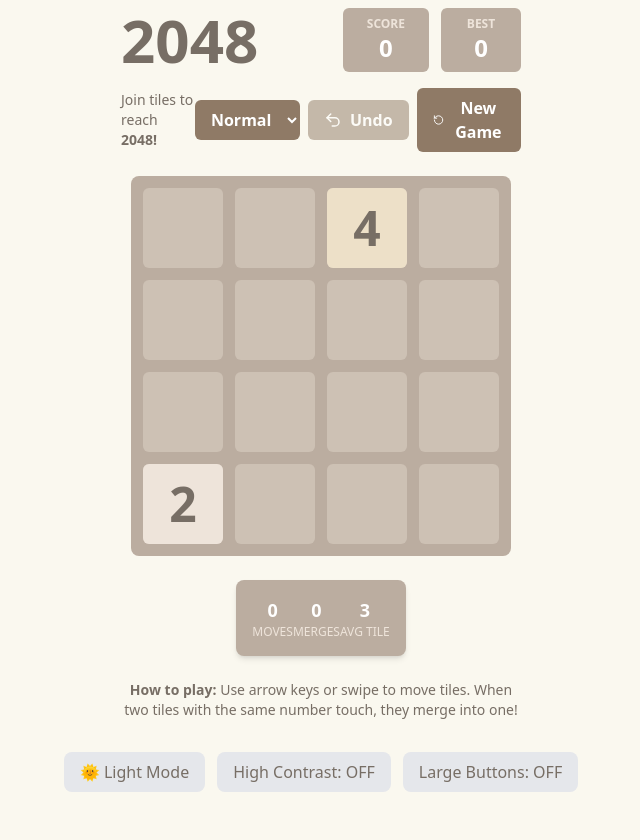
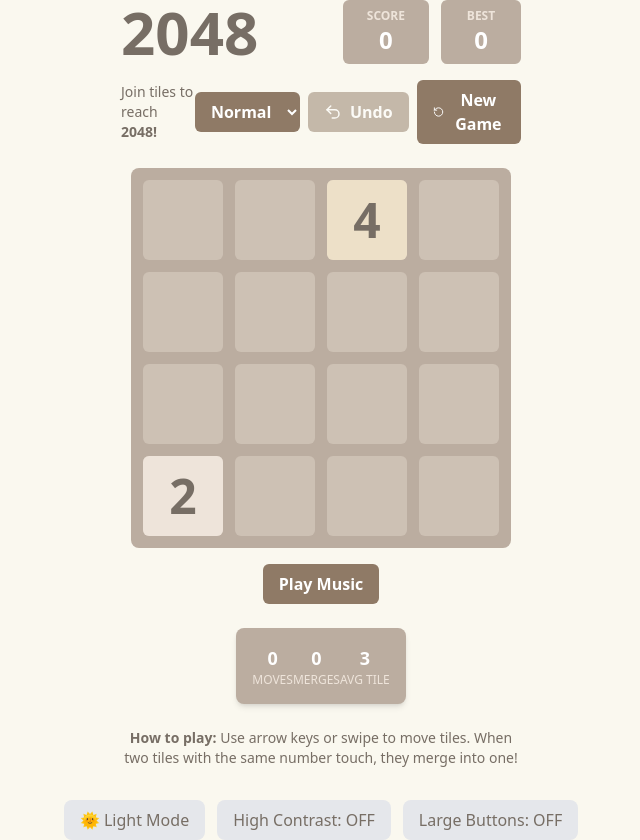
Before and after one commit to vinisha1014/two-zero-four-eight, a React (Vite) app: page / in a window 1280 px wide. Shown: the whole page, without its empty margins (319-959 px from the left). Before the commit the page ends 800 px from the top, so only its background shows below. Built offline with nearby package versions, Linux system fonts and the light colour scheme.

Commit message:
Added MusicPlayer component and integrated it into the game

```diff
--- a/src/App.tsx
+++ b/src/App.tsx
@@ -7,7 +7,7 @@
 import { ThemeProvider, useTheme } from './context/ThemeController';
 import ThemeSwitcher from './components/ThemeSwitcher';
 import StatsDashboard from './components/StatsDashboard';
-
+import MusicPlayer from './components/MusicPlayer'; // <-- new import
 
 /**
  * Game component - Main game interface
@@ -25,7 +25,10 @@
         <GameOverlay />
       </div>
 
-      {/* Add this right below the grid */}
+      {/* Music player below the grid */}
+      <MusicPlayer />
+
+      {/* Stats below music player */}
       <StatsDashboard />
 
       <div className="mt-6 text-center text-[#776e65] max-w-[400px]">
@@ -34,7 +37,6 @@
           When two tiles with the same number touch, they merge into one!
         </p>
         {/* TODO: Add keyboard shortcut hints (e.g., R for restart, U for undo) */}
-        {/* TODO: Add sound effects toggle */}
         {/* TODO: Add animation speed settings */}
       </div>
     </div>
@@ -44,7 +46,6 @@
 /**
  * App component - Root component with providers
  */
-
 function AppContent() {
   const { theme } = useTheme();
 
@@ -62,16 +63,13 @@
   );
 }
 
-
 function App() {
   return (
     <ThemeProvider>
       <GameProvider>
-      <AppContent/>
-      {/* TODO: Add theme switcher (dark mode, colorblind mode) */}
+        <AppContent />
         {/* TODO: Add AI auto-player mode */}
         {/* TODO: Add leaderboard integration with Supabase */}
-      {/* TODO: Add game statistics (moves count, time played, win rate) */}
         {/* TODO: Add different board sizes (3x3, 5x5, 6x6) */}
         {/* TODO: Add achievements system */}
       </GameProvider>
--- /dev/null
+++ b/src/components/MusicPlayer.tsx
@@ -0,0 +1,37 @@
+import { useEffect, useRef, useState } from 'react';
+import bgMusic from '../assets/background.mp3';
+
+const MusicPlayer = () => {
+  const audioRef = useRef<HTMLAudioElement>(null);
+  const [isPlaying, setIsPlaying] = useState(false);
+
+  const toggleMusic = () => {
+    if (!audioRef.current) return;
+
+    if (isPlaying) {
+      audioRef.current.pause();
+    } else {
+      audioRef.current.play();
+    }
+    setIsPlaying(!isPlaying);
+  };
+
+  // Optional: autoplay on mount
+  useEffect(() => {
+    // audioRef.current?.play();
+  }, []);
+
+  return (
+    <div className="mt-4 flex gap-2 items-center">
+      <button
+        onClick={toggleMusic}
+        className="px-4 py-2 bg-[#8f7a66] text-white rounded-md font-semibold hover:bg-[#9f8a76] transition-colors"
+      >
+        {isPlaying ? 'Pause Music' : 'Play Music'}
+      </button>
+      <audio ref={audioRef} loop src={bgMusic}></audio>
+    </div>
+  );
+};
+
+export default MusicPlayer;
```
Lines whose indentation alone changed are shown as unchanged.
